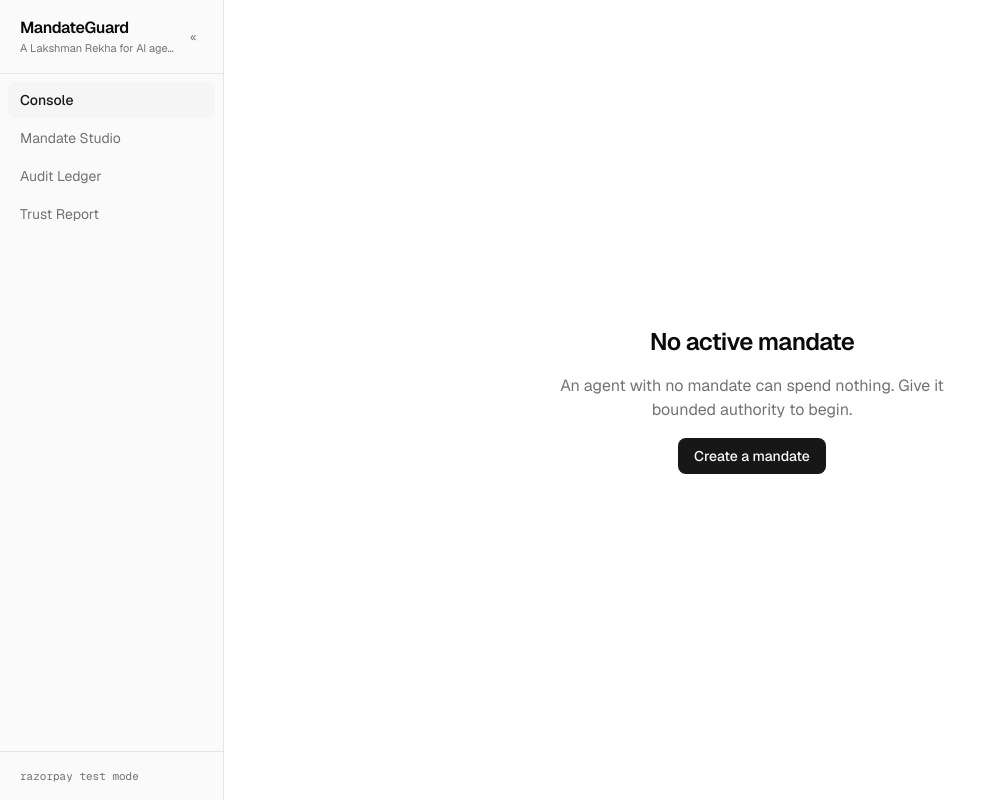
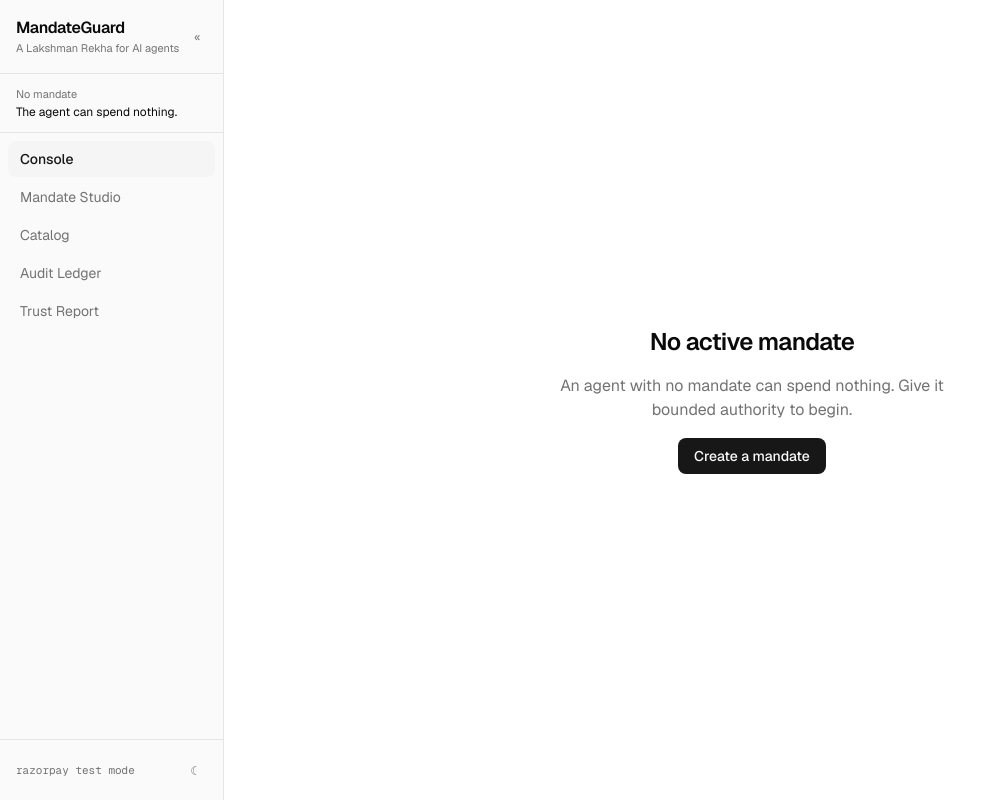
Before and after one commit to rohans02/reins, a Next.js app: page /console in a window 1280 px wide. Shown: the whole page, without its empty margins (0-1007 px from the left). Built offline with nearby package versions, Linux system fonts and the light colour scheme; no server answers; the database is empty.

Commit message:
feat(ui): show live mandate state in the sidebar

```diff
--- a/src/app/layout.tsx
+++ b/src/app/layout.tsx
@@ -1,5 +1,7 @@
 import type { Metadata } from 'next'
 import { Geist, Geist_Mono } from 'next/font/google'
+import { prisma } from '@/lib/db'
+import { loadLedgerState } from '@/lib/agent/loop'
 import { Sidebar } from '@/components/Sidebar'
 import { Toaster } from '@/components/ui/sonner'
 import './globals.css'
@@ -12,12 +14,36 @@ export const metadata: Metadata = {
   description: 'Bounded, revocable, audited spending authority for AI agents on Razorpay rails.',
 }
 
-export default function RootLayout({ children }: LayoutProps<'/'>) {
+/**
+ * Applied before paint so the theme never flashes. Kept deliberately tiny and
+ * defensive — blocked storage must not break the page.
+ */
+const THEME_SCRIPT = `try{var t=localStorage.getItem('mg-theme');if(t==='dark'||(!t&&window.matchMedia('(prefers-color-scheme: dark)').matches)){document.documentElement.classList.add('dark')}}catch(e){}`
+
+export default async function RootLayout({ children }: LayoutProps<'/'>) {
+  // The sidebar shows live mandate state, so the layout loads it. Rendered on
+  // the server and refreshed by router.refresh() along with the page.
+  const mandate = await prisma.mandate.findFirst({ orderBy: { createdAt: 'desc' } })
+  const ledger = mandate ? await loadLedgerState(mandate.id) : null
+
   return (
     <html lang="en" className={`${geistSans.variable} ${geistMono.variable} h-full antialiased`}>
+      <head>
+        <script dangerouslySetInnerHTML={{ __html: THEME_SCRIPT }} />
+      </head>
       <body className="min-h-full">
         <div className="flex h-screen">
-          <Sidebar />
+          <Sidebar
+            mandate={
+              mandate && ledger
+                ? {
+                    status: mandate.status,
+                    authorizedPaise: ledger.spentPaise,
+                    totalCapPaise: mandate.totalCapPaise,
+                  }
+                : null
+            }
+          />
           <main className="flex-1 overflow-y-auto">{children}</main>
         </div>
         <Toaster />
--- a/src/components/Sidebar.tsx
+++ b/src/components/Sidebar.tsx
@@ -3,22 +3,35 @@
 import { useState } from 'react'
 import Link from 'next/link'
 import { usePathname } from 'next/navigation'
+import { ThemeToggle } from '@/components/ThemeToggle'
+import { formatINR } from '@/lib/money'
 import { cn } from '@/lib/utils'
 
 /**
  * Collapsible so Mission Control can take the full width during a run. Nav is
  * not part of the demo — once a mandate exists you never leave the console — so
  * the sidebar should be able to get out of the way.
+ *
+ * It also carries live mandate state, fed from the layout. A judge glancing at
+ * the left edge should be able to tell whether authority is currently in force
+ * without reading the console.
  */
 
 const NAV = [
   { href: '/console', label: 'Console', short: 'C' },
   { href: '/mandates/new', label: 'Mandate Studio', short: 'M' },
+  { href: '/catalog', label: 'Catalog', short: 'K' },
   { href: '/ledger', label: 'Audit Ledger', short: 'L' },
   { href: '/trust', label: 'Trust Report', short: 'T' },
 ] as const
 
-export function Sidebar() {
+export interface SidebarMandate {
+  status: string
+  authorizedPaise: number
+  totalCapPaise: number
+}
+
+export function Sidebar({ mandate }: { mandate: SidebarMandate | null }) {
   const pathname = usePathname()
   const [collapsed, setCollapsed] = useState(false)
 
@@ -31,8 +44,8 @@ export function Sidebar() {
     >
       <div
         className={cn(
-          'border-b border-border flex items-center gap-2',
-          collapsed ? 'px-3 py-4 justify-center' : 'px-5 py-4',
+          'border-b border-border flex items-center gap-1',
+          collapsed ? 'px-2 py-4 justify-center' : 'px-4 py-4',
         )}
       >
         {!collapsed && (
@@ -55,7 +68,10 @@ export function Sidebar() {
         </button>
       </div>
 
-      <nav className={cn('flex-1 space-y-0.5', collapsed ? 'p-2' : 'p-2')}>
+      {/* Live mandate state — is authority in force right now? */}
+      <MandateStatus mandate={mandate} collapsed={collapsed} />
+
+      <nav className="flex-1 p-2 space-y-0.5">
         {NAV.map((item) => {
           const active = pathname === item.href
           return (
@@ -77,11 +93,87 @@ export function Sidebar() {
         })}
       </nav>
 
-      {!collapsed && (
-        <div className="px-5 py-4 border-t border-border text-[11px] text-muted-foreground font-mono">
-          razorpay test mode
-        </div>
-      )}
+      <div
+        className={cn(
+          'border-t border-border flex items-center gap-2',
+          collapsed ? 'px-2 py-3 justify-center' : 'px-4 py-3',
+        )}
+      >
+        {!collapsed && (
+          <span className="flex-1 font-mono text-[11px] text-muted-foreground truncate">
+            razorpay test mode
+          </span>
+        )}
+        <ThemeToggle collapsed={collapsed} />
+      </div>
     </aside>
   )
 }
+
+function MandateStatus({
+  mandate,
+  collapsed,
+}: {
+  mandate: SidebarMandate | null
+  collapsed: boolean
+}) {
+  const active = mandate?.status === 'ACTIVE'
+  const revoked = mandate?.status === 'REVOKED'
+
+  if (collapsed) {
+    return (
+      <div className="flex justify-center py-3 border-b border-border">
+        <span
+          aria-hidden
+          title={mandate ? mandate.status : 'No mandate'}
+          className={cn(
+            'inline-block size-2 rounded-full',
+            active && 'bg-emerald-600',
+            revoked && 'bg-destructive',
+            !mandate && 'bg-muted-foreground/40',
+          )}
+        />
+      </div>
+    )
+  }
+
+  if (!mandate) {
+    return (
+      <div className="px-4 py-3 border-b border-border">
+        <div className="text-[11px] text-muted-foreground">No mandate</div>
+        <div className="text-xs mt-0.5">The agent can spend nothing.</div>
+      </div>
+    )
+  }
+
+  const pct = Math.min(100, (mandate.authorizedPaise / mandate.totalCapPaise) * 100)
+
+  return (
+    <div className="px-4 py-3 border-b border-border space-y-2">
+      <div className="flex items-center justify-between gap-2">
+        <span className="text-[11px] text-muted-foreground">Mandate</span>
+        <span
+          className={cn(
+            'font-mono text-[10px] font-semibold uppercase tracking-wide',
+            active && 'text-emerald-600',
+            revoked && 'text-destructive',
+          )}
+        >
+          {mandate.status}
+        </span>
+      </div>
+
+      <div className="font-mono text-xs tabular-nums">
+        {formatINR(mandate.authorizedPaise)}
+        <span className="text-muted-foreground"> / {formatINR(mandate.totalCapPaise)}</span>
+      </div>
+
+      <div className="h-1 w-full overflow-hidden rounded-full bg-muted">
+        <div
+          className={cn('h-full transition-[width] duration-300', revoked ? 'bg-muted-foreground' : 'bg-emerald-600')}
+          style={{ width: `${pct}%` }}
+        />
+      </div>
+    </div>
+  )
+}
```
